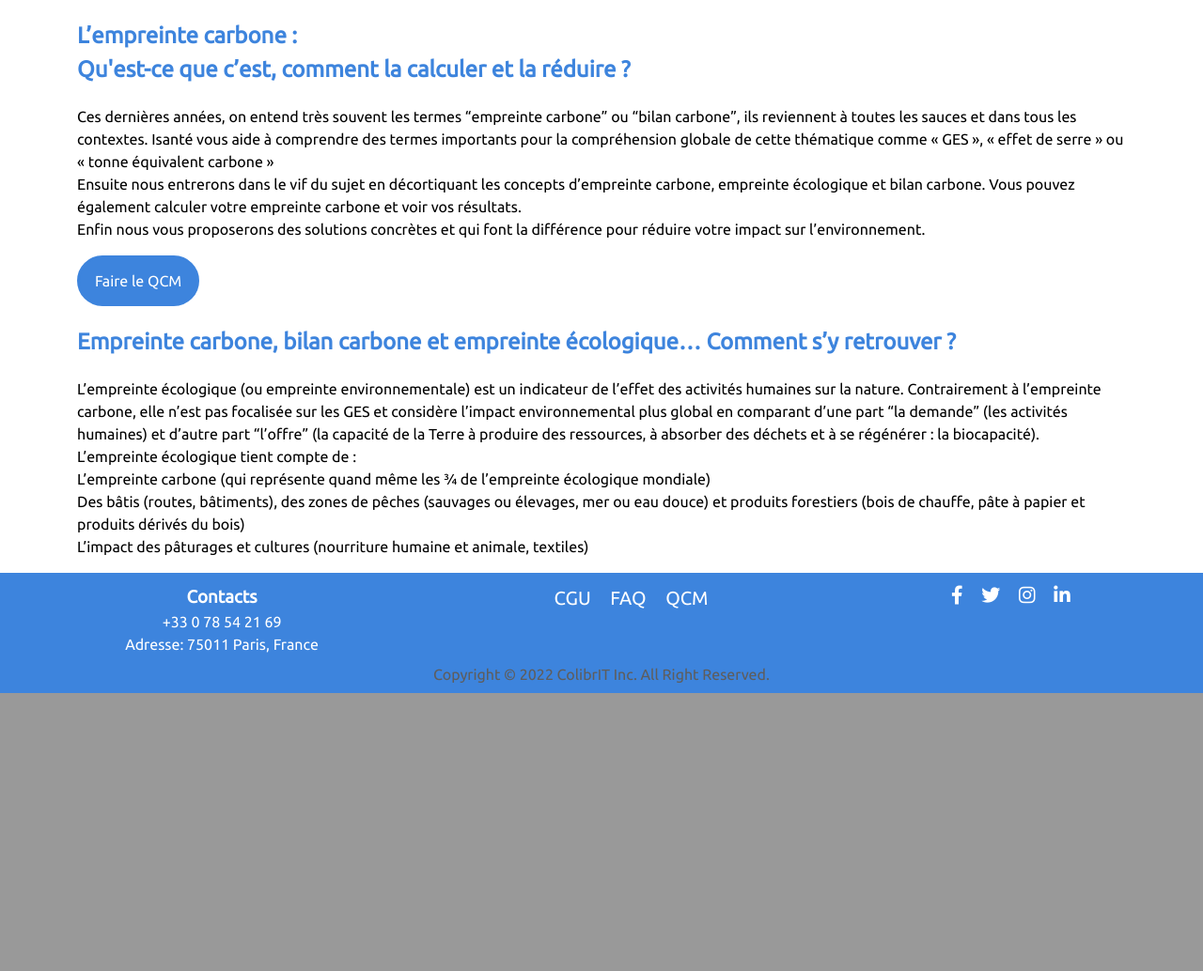
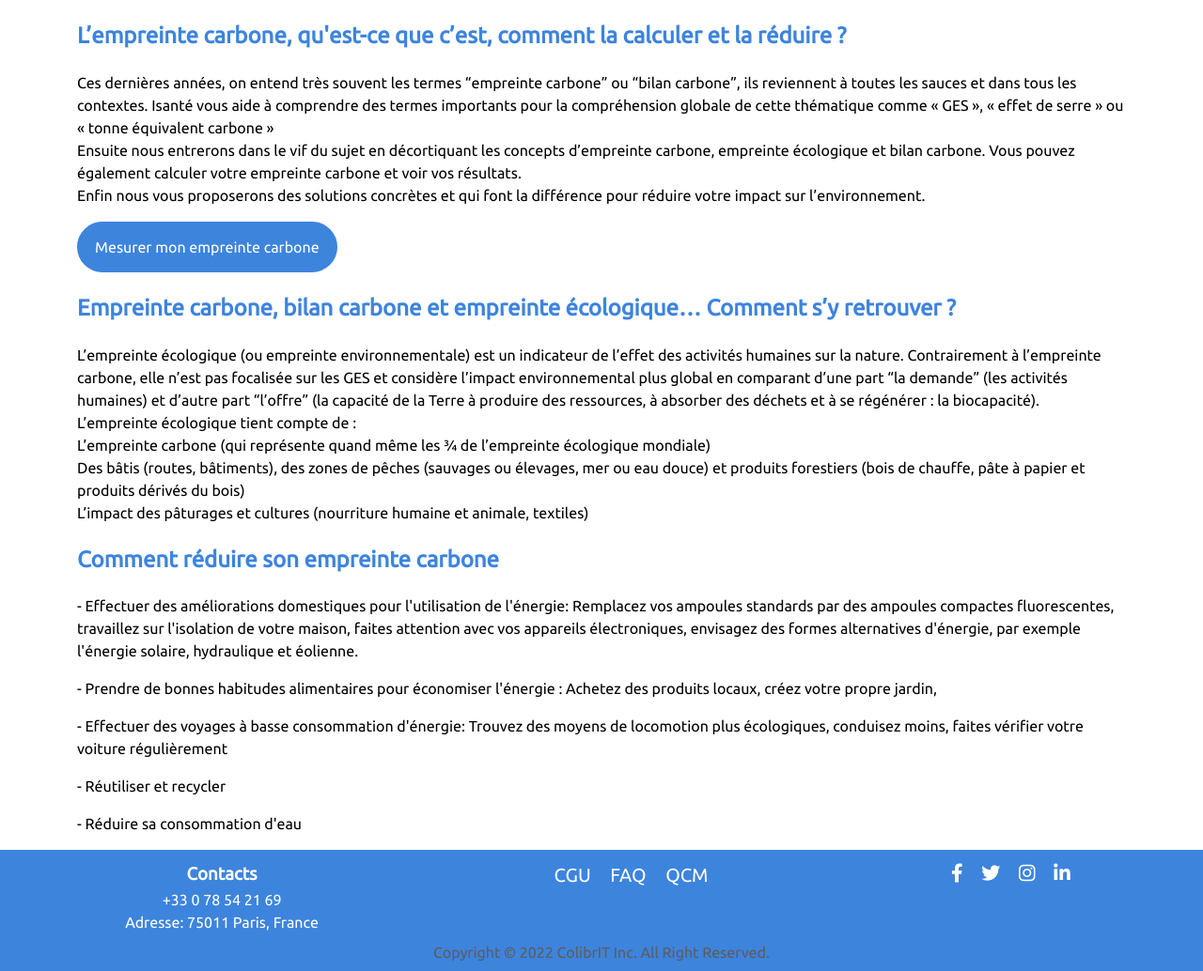
Before and after one commit to Lowlycoder/InfiniteMeasures, a PHP site: page /empreinte-carbone in a window 1280 px wide. Shown: the part 1032-2066 px from the top of the page at 94% size. Before the commit the page ends 1770 px from the top, so only its background shows below. Run offline with PHP 8.4, Linux system fonts and the light colour scheme; some libraries are stand-ins or nearby versions.

Commit message:
Mise à jour des pages qcm et empreinte carbone

```diff
--- a/app/views/empreinteCarbone.php
+++ b/app/views/empreinteCarbone.php
@@ -1,7 +1,7 @@
 <img src="https://www.meilleurtauxpro.com/images/actu/2020/0812_empreinte-carbone.jpg" alt="footprint carbon"
      style="width: 100%">
 <div class="container">
-    <h2 class="text-blue">L’empreinte carbone :<br>Qu'est-ce que c’est, comment la calculer et la réduire ?</h2>
+    <h2 class="text-blue">L’empreinte carbone, qu'est-ce que c’est, comment la calculer et la réduire ?</h2>
     <p>Ces dernières années, on entend très souvent les termes “empreinte carbone” ou “bilan carbone”, ils reviennent à
         toutes les sauces et dans tous les contextes. Isanté vous aide à comprendre des termes importants pour la
         compréhension globale de cette thématique comme « GES », « effet de serre » ou « tonne équivalent carbone »<br>
@@ -10,7 +10,7 @@
         Enfin nous vous proposerons des solutions concrètes et qui font la différence pour réduire votre impact sur
         l’environnement.
     </p>
-    <a href="/qcm" class="button">Faire le QCM</a>
+    <a href="/qcm" class="button">Mesurer mon empreinte carbone</a>
     <h2 class="text-blue">Empreinte carbone, bilan carbone et empreinte écologique… Comment s’y retrouver ?</h2>
     <p> L’empreinte écologique (ou empreinte environnementale) est un indicateur de l’effet des activités humaines sur
         la
@@ -28,4 +28,12 @@
         (bois de chauffe, pâte à papier et produits dérivés du bois)<br>
         L’impact des pâturages et cultures (nourriture humaine et animale, textiles)<br>
     </p>
+    <h2 class="text-blue">Comment réduire son empreinte carbone</h2>
+    <p>- Effectuer des améliorations domestiques pour l'utilisation de l'énergie: Remplacez vos ampoules standards par des ampoules compactes fluorescentes, travaillez sur l'isolation de votre maison, faites attention avec vos appareils électroniques,
+envisagez des formes alternatives d'énergie, par exemple l'énergie solaire, hydraulique et éolienne. </p>
+    <p>- Prendre de bonnes habitudes alimentaires pour économiser l'énergie : Achetez des produits locaux, créez votre propre jardin, </p>
+<p>- Effectuer des voyages à basse consommation d'énergie: Trouvez des moyens de locomotion plus écologiques, conduisez moins, faites vérifier votre voiture régulièrement</p>
+<p>- Réutiliser et recycler</p>
+<p>- Réduire sa consommation d'eau</p>
+
 </div>
```
Also changed, not shown: app/views/qcm.php (+3 -5 lines).
